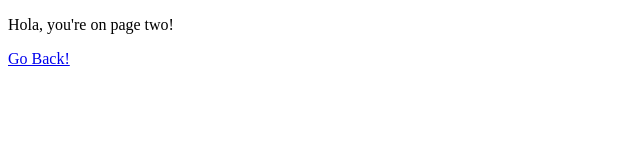
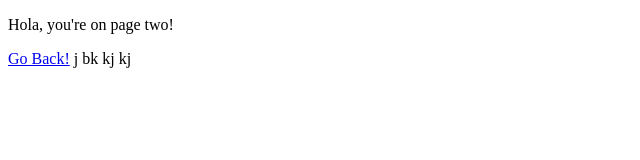
Before and after one commit to bradsmialek/mock, a plain HTML site: page page-two.html in a window 1280 px wide. Shown: the full height of the page, 0-640 px from the left. Drawn offline with Linux system fonts and the light colour scheme.

Commit message:
Update page-two.html

```diff
--- a/page-two.html
+++ b/page-two.html
@@ -10,3 +10,7 @@
     <a href="index.html">Go Back!</a>
 </body>
 </html>
+
+
+
+j bk kj kj
```
